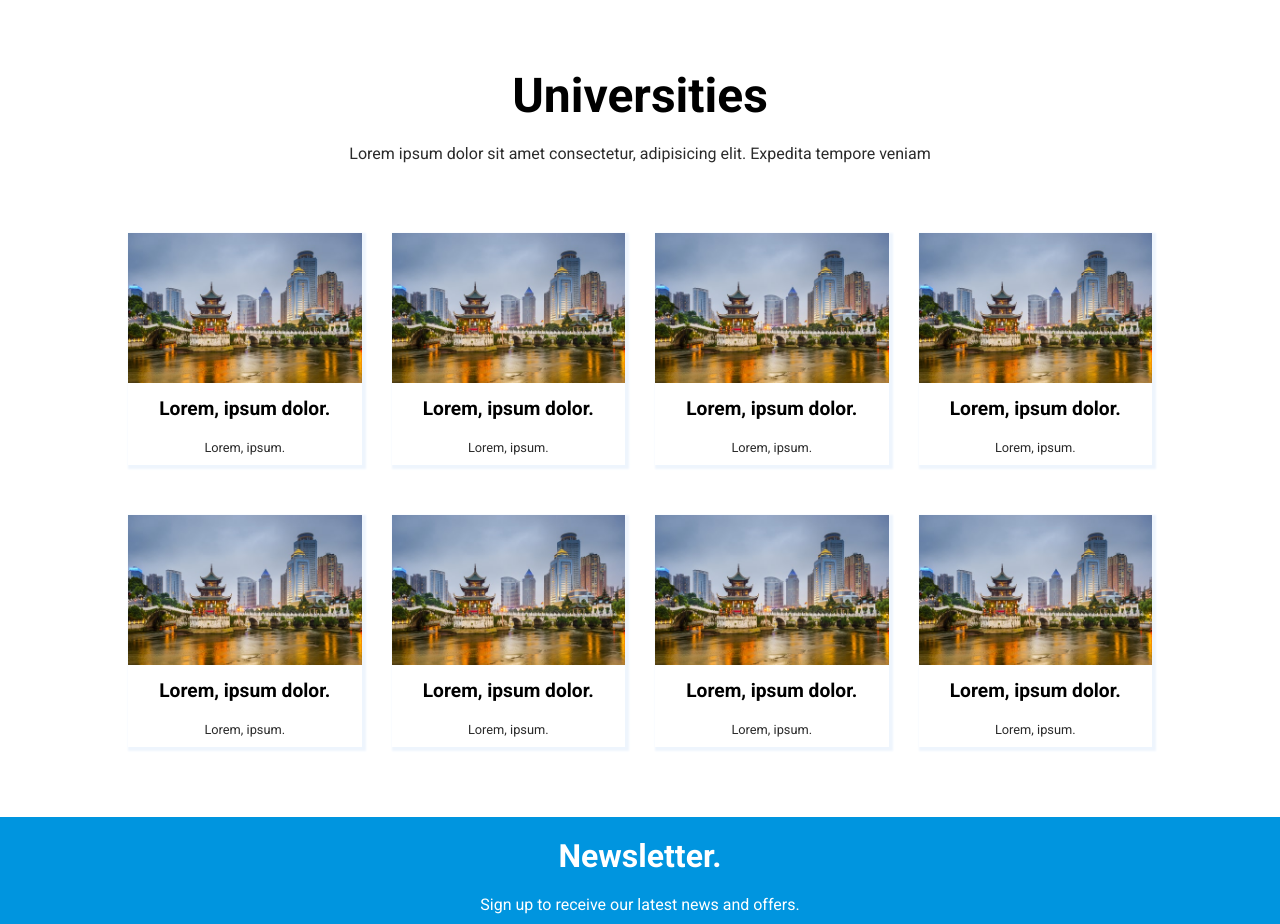
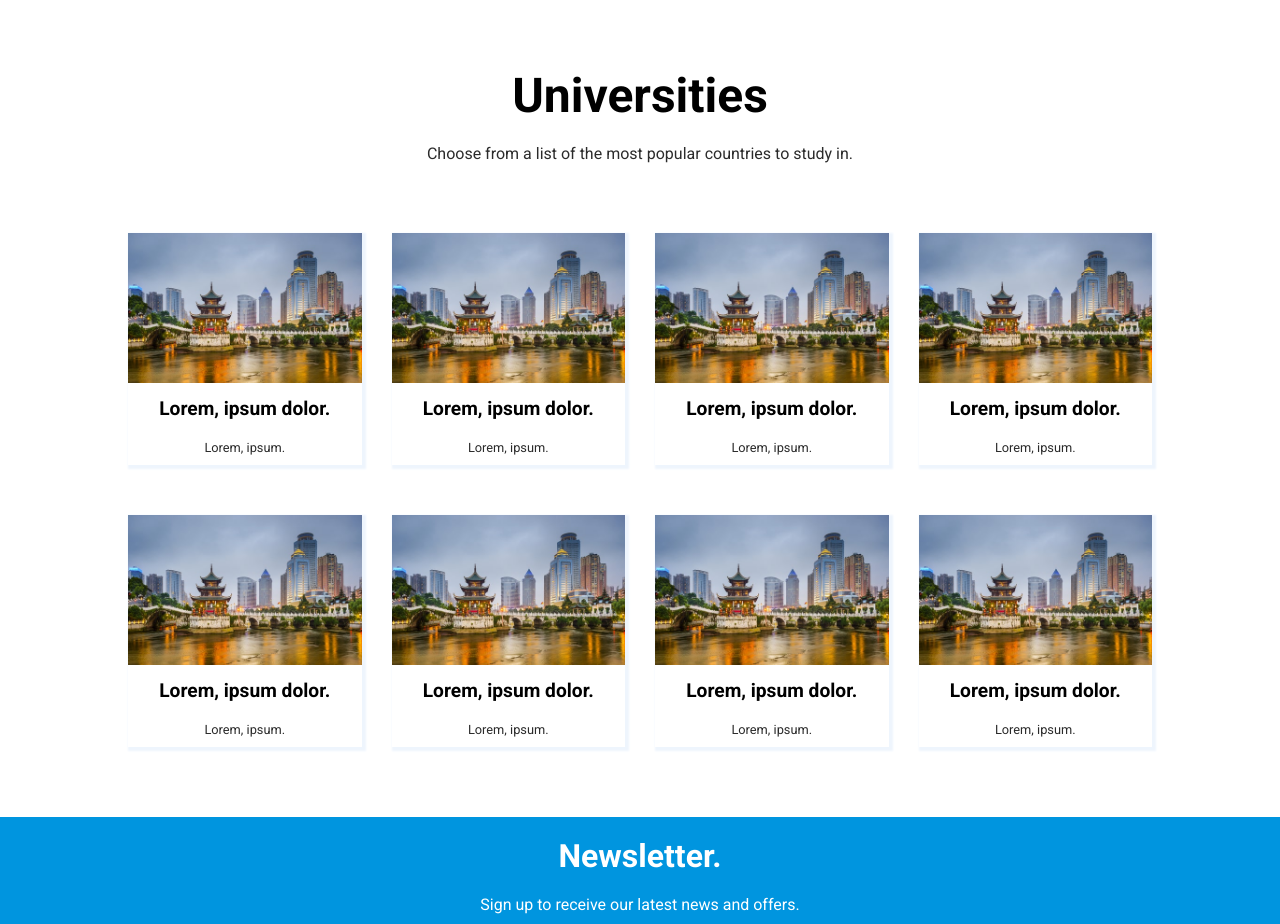
Before and after one commit to emmiiorji/Amaco_Global_Edu, a website built with webpack: page src/index.html in a window 1280 px wide. Shown: the part 2191-3115 px from the top of the page. Built offline with nearby package versions, Linux system fonts and the light colour scheme.

Commit message:
Edit universities section service text

```diff
--- a/src/index.html
+++ b/src/index.html
@@ -152,7 +152,7 @@
 			</section>
 			<section class="universities-section">
 				<h1>Universities</h1>
-				<p>Lorem ipsum dolor sit amet consectetur, adipisicing elit. Expedita tempore veniam</p>
+				<p>Choose from a list of the most popular countries to study in.</p>
 				<div class="university-lists"> </div>
 			</section>
 		</main>
@@ -269,7 +269,7 @@
 			</div>
 			<div class="school-ad">
          	<h2>Universities</h2>
-			<p>Lorem, ipsum dolor sit amet consectetur adipisicing elit. Sunt, minus.</p>
+			<p>Choose from a list of the most popular countries to study in.</p>
 			</div>
 			<div class="university-lists"> </div>
 		</section>
```
